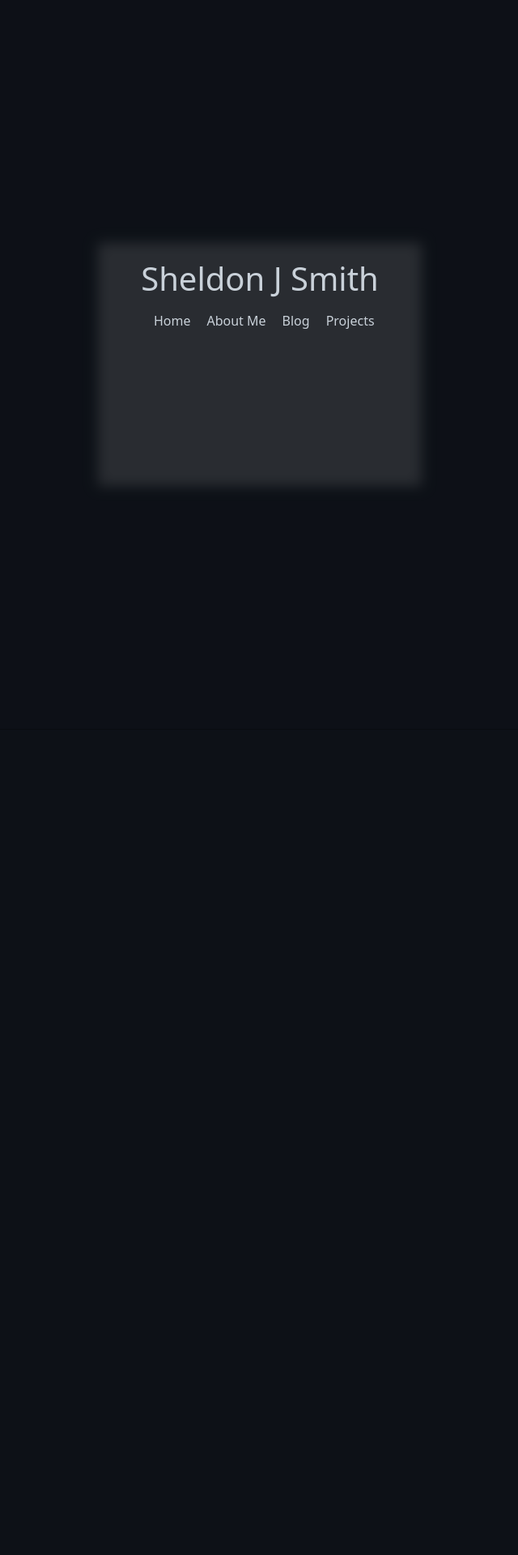
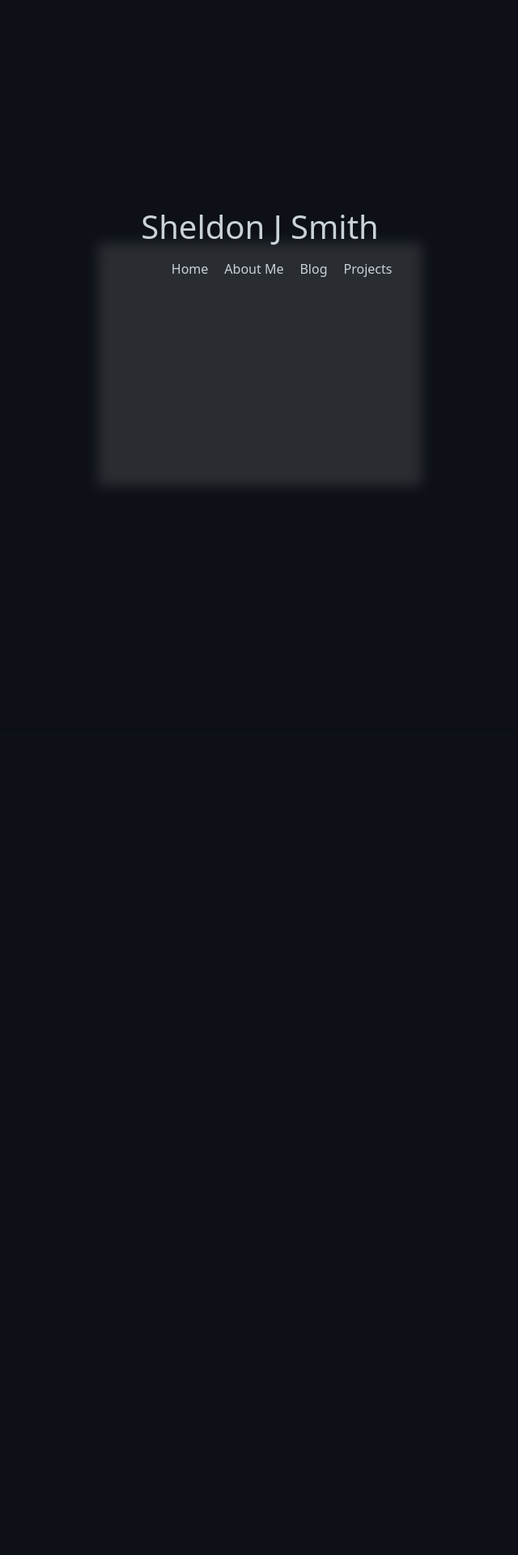
Before and after one commit to Screemm/screemm.github.io, a Jekyll site: the page built from index.md, in a window 1280 px wide. Shown: the top 1920 px of the page at 81% size, without its empty margins (319-959 px from the left). Built offline with Jekyll 4.4.1, drawn with Linux system fonts in a browser that asks for light colours; nearby versions of some CDN libraries.

Commit message:
Update index.html

```diff
--- a/_layouts/index.html
+++ b/_layouts/index.html
@@ -65,7 +65,7 @@
         nav ul {
             padding: 0;
             width: 100%;
-            padding-left: 38%;
+            padding-left: 40%;
         }
 
         nav li {
@@ -76,7 +76,7 @@
         header .container {
             text-align: center;
             vertical-align: middle;
-            padding-top: 25%;
+            padding-top: 20%;
         }
 
         header .container a {
```
